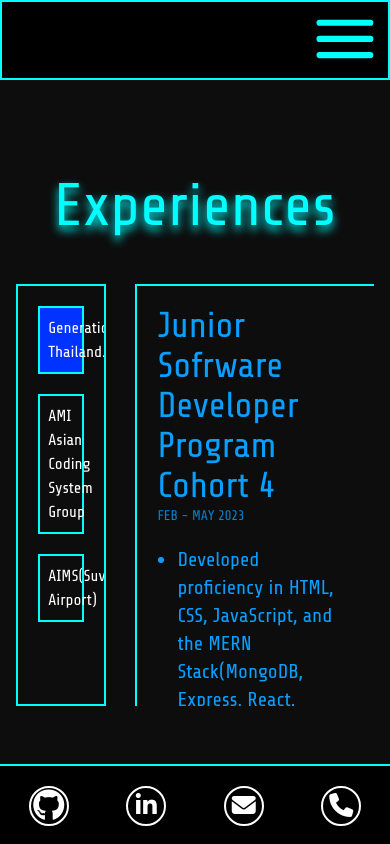
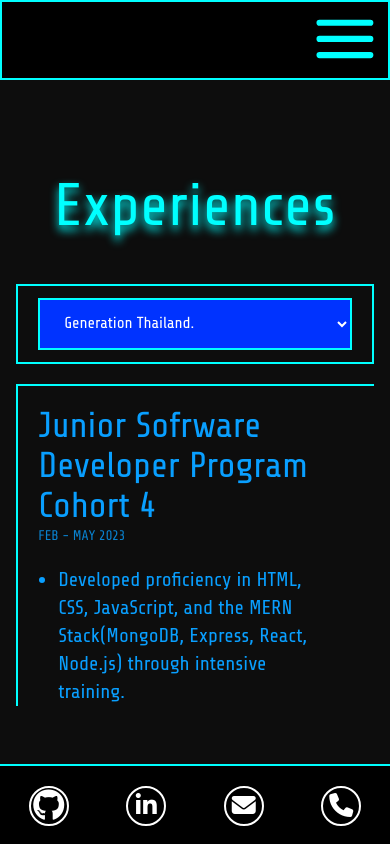
Before and after one commit to pramotepon/portfolio, a React (Vite) app: page /experiences in a window 390 px wide. Built offline with nearby package versions, Linux system fonts and the light colour scheme.

Commit message:
Experience page responsive completed

```diff
--- a/src/components/CompanyCard.jsx
+++ b/src/components/CompanyCard.jsx
@@ -1,19 +1,18 @@
 import React from 'react'
 
-const CompanyCard = ({ corp, onClickHandler, jobDetailId }) => {
+const CompanyCard = ({ corp, onClickHandler, corpId }) => {
 
     const defaultClass = "border-2 border-tertiary w-full py-2 text-left pl-2 text-white mt-5";
 
     const showCompanyList = (company) => {
-
-        let className = jobDetailId === company.id ? defaultClass + ' bg-quaternary' : defaultClass;
-
+        let className = corpId === company.id ? defaultClass + ' bg-quaternary' : defaultClass;
         return (
             <button className={className} key={company.id} onClick={() => onClickHandler(company.id)} >
                 <span className='text-1xl'>{company.name}</span>
             </button>
         );
     };
+
     return corp.map(showCompanyList);
 };
 
--- a/src/components/JobDetailCard.jsx
+++ b/src/components/JobDetailCard.jsx
@@ -1,7 +1,6 @@
 import React from 'react'
 
 const JobDetailCard = (props) => {
-    console.log(props.detail);
     return (
         <div className='p-5 text-secondary'>
             <h3 className='text-4xl'>{props.detail.position}</h3>
--- /dev/null
+++ b/src/components/SelectCompany.jsx
@@ -0,0 +1,16 @@
+import React from 'react'
+
+const SelectCompany = ({ corp, onChangeHandler, corpId, setCorpId }) => {
+    const defaultClass = "border-2 border-tertiary w-full py-2 text-left pl-2 mt-5";
+    return (
+        <select value={corpId} onChange={(e) => onChangeHandler(e.target.value)} className='w-full h-full bg-quaternary text-white px-5 border-2 border-tertiary focus:outline-tertiary'>
+            {corp.map((company) => (
+                <option key={company.id} value={company.id} className='bg-black'>
+                    {company.name}
+                </option>
+            ))}
+        </select>
+    );
+}
+
+export default SelectCompany
--- a/src/screens/ExperienceScreen.jsx
+++ b/src/screens/ExperienceScreen.jsx
@@ -6,31 +6,45 @@
 import expDetail from '../mocks/experienceDetail';
 import '../assets/css/screens/experienceScreen.css';
 import JobDetailCard from '../components/JobDetailCard';
+import SelectCompany from '../components/SelectCompany';
+
 
 const ExperienceScreen = () => {
 
   const [corp, setCorp] = useState(dataCorp);
   const [corpDetail, setCorpDetail] = useState(expDetail);
-  const [detail, setDetail] = useState(expDetail[expDetail.length - 1]);
+  const [corpId, setCorpId] = useState(expDetail.length);
+  const [detail, setDetail] = useState(expDetail[corpId - 1]);
+  // console.log(corpId);
+  // console.log(detail);
+  const showCompany = (id) => {
+    setDetail(expDetail[id - 1]);
+  }
 
   const onClickHandler = (id) => {
-    const companyDetail = corpDetail.filter((comp) => comp.id === id);
-    setDetail(...companyDetail);
+    setCorpId(id);
+    showCompany(id);
+  }
+
+  const onChangeHandler = (id) => {
+    setCorpId(id);
+    showCompany(id);
   }
 
   useEffect(() => {
-    // console.log(detail);
   }, [detail]);
-
   return (
     <ScreenLayout title={'Experiences'}>
       <div className='min-h-screen'>
         <h2 className='text-tertiary text-6xl pt-44 text-center drop-shadow-title-shadow'>Experiences</h2>
-        <div className='my-auto flex w-full mt-12 min-h-full justify-between h-half'>
-          <div className='w-3/12 h-full border-2 border-tertiary items-stretch px-5 overflow-auto overflow-box'>
-            <CompanyCard corp={corp} onClickHandler={onClickHandler} jobDetailId={detail.id} />
+        <div className='my-auto flex flex-col lg:flex-row w-full mt-12 min-h-full justify-between h-half'>
+          <div className='lg:w-3/12 w-full lg:h-full h-24 border-2 border-tertiary items-stretch px-5 lg:overflow-auto overflow-hidden overflow-box hidden lg:block'>
+            <CompanyCard corp={corp} onClickHandler={onClickHandler} corpId={corpId} />
           </div>
-          <div className='w-8/12 h-full border-t-2 border-l-2 border-tertiary items-stretch overflow-auto overflow-box'>
+          <div className='lg:w-3/12 w-full lg:h-full h-24 border-2 border-tertiary items-stretch px-5 py-3 lg:overflow-auto overflow-hidden overflow-box lg:hidden block'>
+            <SelectCompany corp={corp} onChangeHandler={onChangeHandler} corpId={corpId} setCorpId={setCorpId} />
+          </div>
+          <div className='lg:w-8/12 w-full lg:mt-0 mt-5 h-full border-t-2 border-l-2 border-tertiary items-stretch overflow-auto overflow-box'>
             <JobDetailCard detail={detail} />
           </div>
         </div>
```
